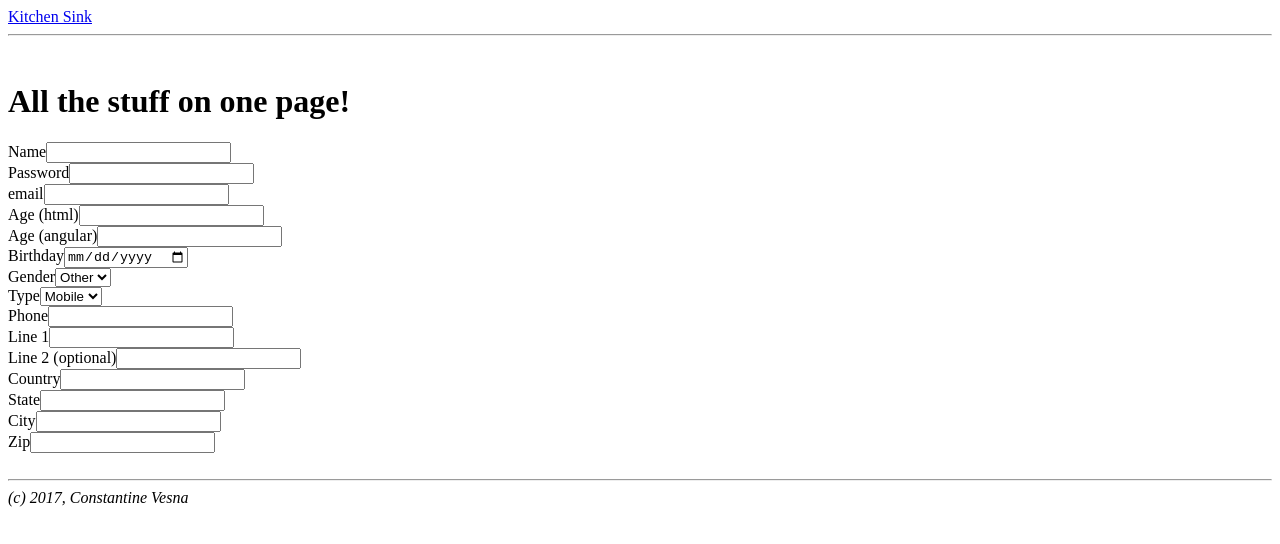
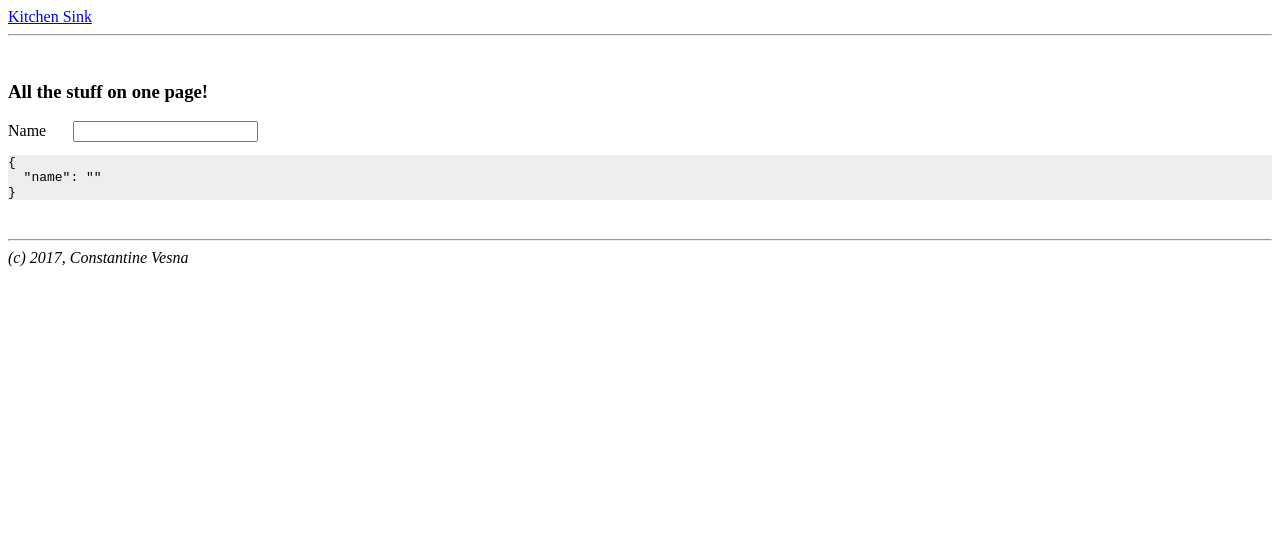
Before and after one commit to c69/angular-reactive-forms, an Angular app: page /kitchen-sink in a window 1280 px wide. Shown: the top 544 px of the page. Built offline with nearby package versions, Linux system fonts and the light colour scheme.

Commit message:
wire reactiveForm to template, temporarily comment unwired inputs, added missing ReactiveFormsModule

```diff
--- a/src/app/app.module.ts
+++ b/src/app/app.module.ts
@@ -4,7 +4,7 @@ import { NgModule } from '@angular/core';
 // thank you NG CLI for not importing this </irony>
 import { HttpClientModule } from '@angular/common/http';
 import { RouterModule, Routes } from '@angular/router';
-import { FormsModule } from '@angular/forms';
+import { FormsModule, ReactiveFormsModule } from '@angular/forms';
 
 import { AppComponent } from './app.component';
 import { FormKitchenSinkComponent } from './form-kitchen-sink/form-kitchen-sink.component';
@@ -35,6 +35,7 @@ const routConfig: Routes = [
       enableTracing: false
     }),
     FormsModule,
+    ReactiveFormsModule,
   ],
   providers: [],
   bootstrap: [AppComponent]
--- a/src/app/form-kitchen-sink/form-kitchen-sink.component.css
+++ b/src/app/form-kitchen-sink/form-kitchen-sink.component.css
@@ -1,3 +1,11 @@
 label {
     display: block;
 }
+label input,
+label select
+{
+    margin-left: 2em;
+}
+pre {
+    background: #eeeeee;
+}
--- a/src/app/form-kitchen-sink/form-kitchen-sink.component.html
+++ b/src/app/form-kitchen-sink/form-kitchen-sink.component.html
@@ -1,8 +1,13 @@
 <div>
-  <h1>All the stuff on one page!</h1>
+  <h3>All the stuff on one page!</h3>
 
+<form novalidate
+  [formGroup]="kitchenSink"
+>
 
-  <label>Name<input type="text" /></label>
+  <label>Name<input formControlName="name" type="text" /></label>
+
+<!--
   <label>Password<input type="password" /></label>
   <label>email<input type="email" /></label>
 
@@ -23,5 +28,9 @@
   <label>State<input type="text" /></label>
   <label>City<input type="text" /></label>
   <label>Zip<input type="text" /></label>
+-->
 
+</form>
+
+<pre>{{kitchenSink.value | json}}</pre>
 </div>
--- a/src/app/form-kitchen-sink/form-kitchen-sink.component.ts
+++ b/src/app/form-kitchen-sink/form-kitchen-sink.component.ts
@@ -1,4 +1,12 @@
 import { Component, OnInit, ViewEncapsulation } from '@angular/core';
+import {
+  FormControl,
+  FormGroup,
+  FormArray,
+
+  FormBuilder,
+  // Validator
+} from '@angular/forms';
 
 @Component({
   selector: 'app-form-kitchen-sink',
@@ -7,10 +15,16 @@ import { Component, OnInit, ViewEncapsulation } from '@angular/core';
   encapsulation: ViewEncapsulation.None
 })
 export class FormKitchenSinkComponent implements OnInit {
+  kitchenSink: FormGroup;
 
-  constructor() { }
+  constructor(
+    private fb: FormBuilder
+  ) { }
 
   ngOnInit() {
+    this.kitchenSink = this.fb.group({
+      name: ['']
+    });
   }
 
 }
```
